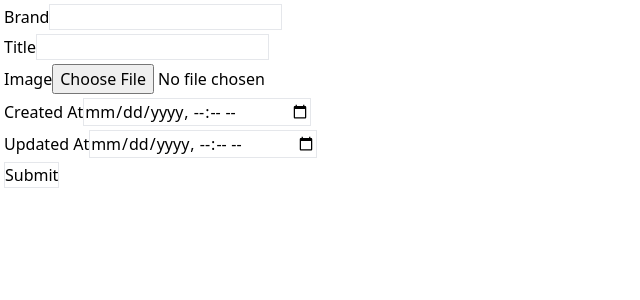
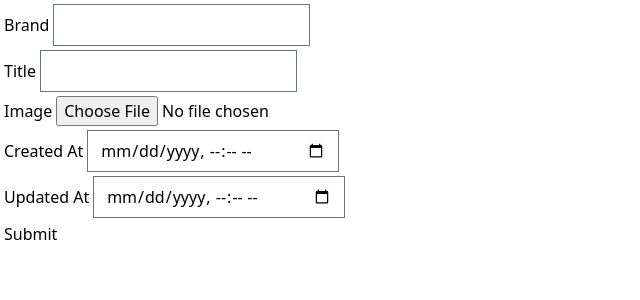
Before and after one commit to cafedomancer/cafedomancer, a Next.js app: page /sakes/new in a window 1280 px wide. Shown: the top 300 px of the page, without its empty margins (0-640 px from the left). Built offline with nearby package versions, Linux system fonts and the light colour scheme.

Commit message:
Set up Tailwind CSS plugins

```diff
--- a/package.json
+++ b/package.json
@@ -9,6 +9,8 @@
     "lint": "next lint"
   },
   "dependencies": {
+    "@tailwindcss/forms": "^0.5.3",
+    "@tailwindcss/typography": "^0.5.9",
     "@trivago/prettier-plugin-sort-imports": "^4.1.1",
     "@types/lodash": "^4.14.192",
     "@types/node": "18.15.11",
--- a/src/app/sakes/new/page.tsx
+++ b/src/app/sakes/new/page.tsx
@@ -31,7 +31,7 @@ export default function Page() {
       className="flex flex-col gap-1 p-1"
     >
       <div>
-        <label>Brand</label>
+        <label className="mr-1">Brand</label>
         <input
           type="text"
           onChange={(event) => {
@@ -40,11 +40,10 @@ export default function Page() {
               brand: event.target.value,
             }))
           }}
-          className="border"
         />
       </div>
       <div>
-        <label>Title</label>
+        <label className="mr-1">Title</label>
         <input
           type="text"
           onChange={(event) => {
@@ -53,11 +52,10 @@ export default function Page() {
               title: event.target.value,
             }))
           }}
-          className="border"
         />
       </div>
       <div>
-        <label>Image</label>
+        <label className="mr-1">Image</label>
         <input
           type="file"
           onChange={(event) => {
@@ -71,7 +69,7 @@ export default function Page() {
         />
       </div>
       <div>
-        <label>Created At</label>
+        <label className="mr-1">Created At</label>
         <input
           type="datetime-local"
           onChange={(event) => {
@@ -80,11 +78,10 @@ export default function Page() {
               createdAt: Timestamp.fromDate(new Date(event.target.value)),
             }))
           }}
-          className="border"
         />
       </div>
       <div>
-        <label>Updated At</label>
+        <label className="mr-1">Updated At</label>
         <input
           type="datetime-local"
           onChange={(event) => {
@@ -93,11 +90,10 @@ export default function Page() {
               updatedAt: Timestamp.fromDate(new Date(event.target.value)),
             }))
           }}
-          className="border"
         />
       </div>
       <div>
-        <input type="submit" className="border" />
+        <input type="submit" />
       </div>
     </form>
   )
--- a/tailwind.config.js
+++ b/tailwind.config.js
@@ -14,5 +14,5 @@ module.exports = {
       },
     },
   },
-  plugins: [],
+  plugins: [require('@tailwindcss/typography'), require('@tailwindcss/forms')],
 }
```
Also changed, not shown: 1 other file (tests, documents, lock files or other folders).
